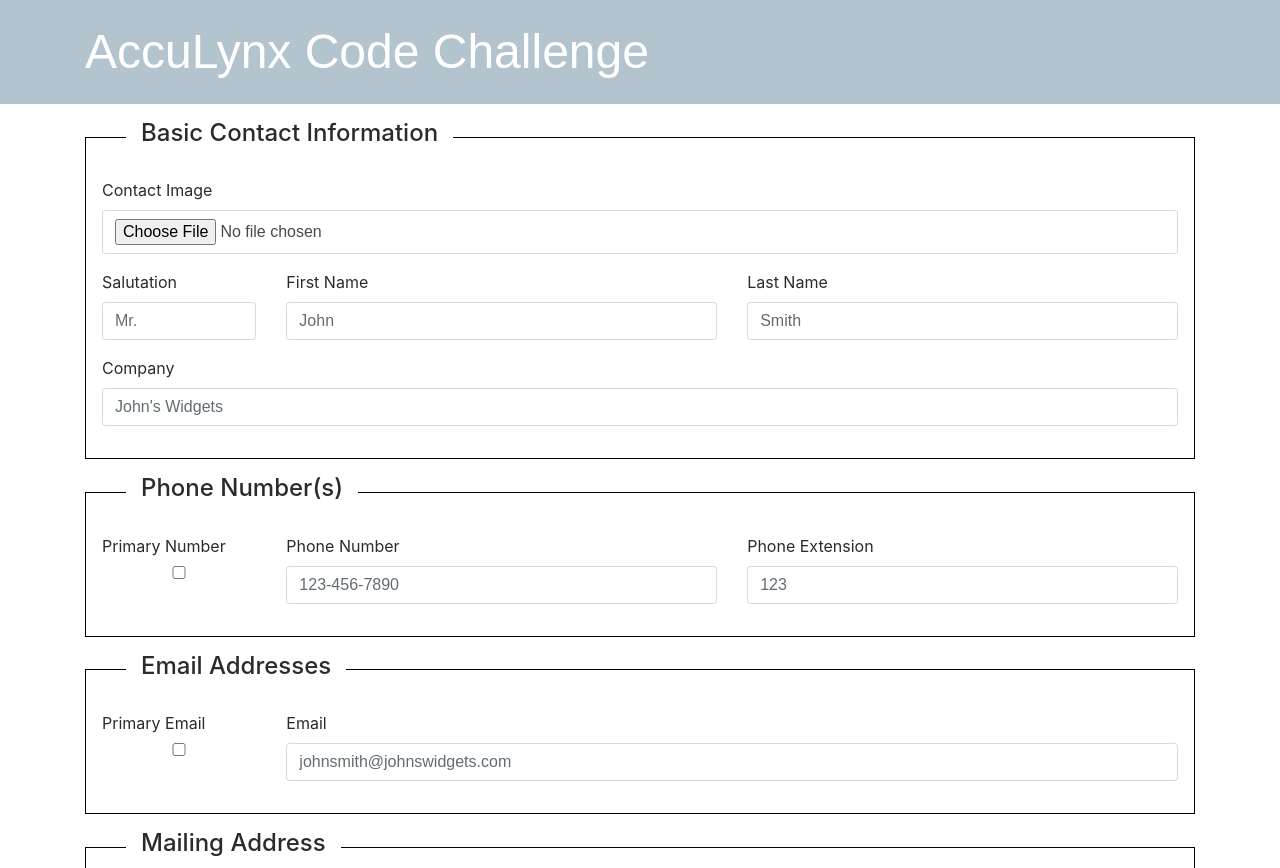
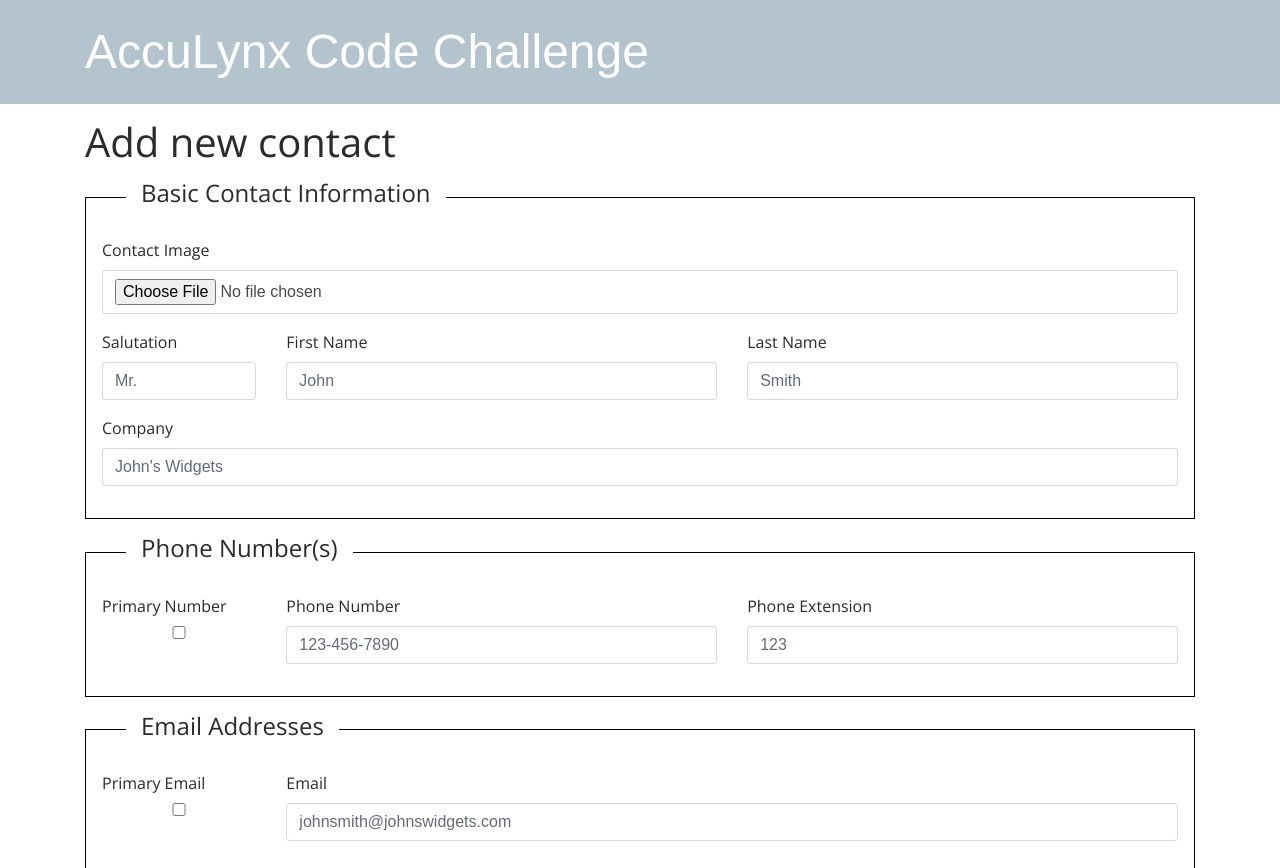
Before and after one commit to the-emz/AccuLynx-Code-Challenge, a plain HTML site: page index.html in a window 1280 px wide. Shown: the top 868 px of the page. Drawn offline with nearby package versions, Linux system fonts and the light colour scheme; a script that the page names is missing; a web font is replaced by a local one.

Commit message:
add fonts to page content and clean up html

```diff
--- a/assets/styles/main.scss
+++ b/assets/styles/main.scss
@@ -5,3 +5,4 @@
 @import url('https://fonts.googleapis.com/css?family=Bubbler+One|Open+Sans');
 @import "header.scss";
 @import "forms.scss";
+@import "pages.scss";
--- /dev/null
+++ b/assets/styles/pages.scss
@@ -0,0 +1,6 @@
+body{
+  font-family: 'Open Sans', sans-serif;
+}
+.page-title {
+  margin-top: 1em;
+}
--- a/index.html
+++ b/index.html
@@ -21,6 +21,10 @@
 <div class="container content-body">
     <div class="row">
         <div class="col-md-12">
+
+            <div class="page-title"><h1>Add new contact</h1></div>
+
+            <div class="page-body">
                 <form>
                     <fieldset class="name">
                         <legend><h2 class="col-md-12">Basic Contact Information</h2></legend>
@@ -150,6 +154,7 @@
             </div>
         </div>
     </div>
+</div>
 
 <div class="container footer">
     <div class="row">
```
Also changed, not shown: assets/styles/main.css. Lines whose indentation alone changed are shown as unchanged.
